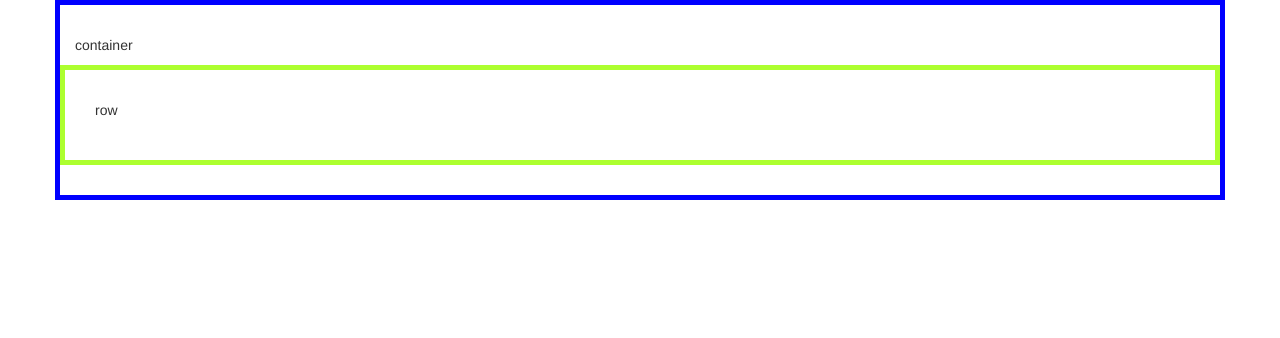
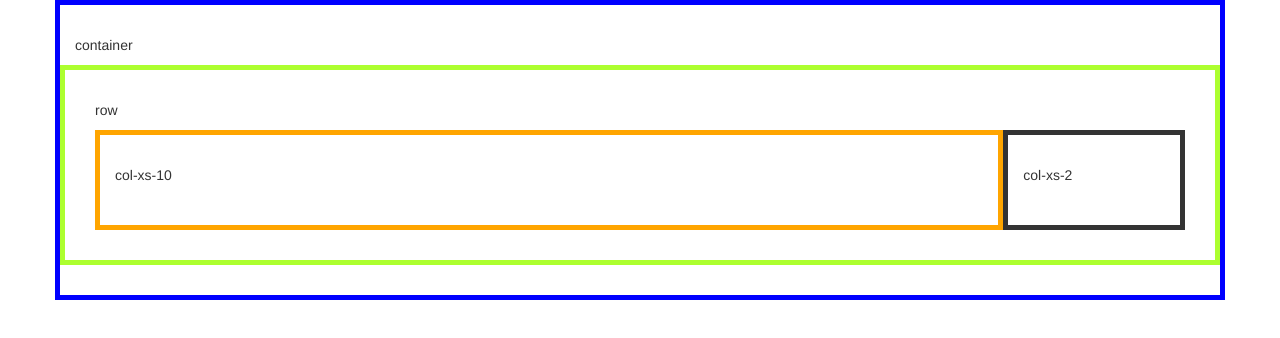
Before and after one commit to MarquezRoy/MarquezRportfolio2, a plain HTML site: page public_html/index.html in a window 1280 px wide. Drawn offline with Linux system fonts and the light colour scheme.

Commit message:
MAKE IT BETTER

```diff
--- a/public_html/css/custom-style.css
+++ b/public_html/css/custom-style.css
@@ -11,3 +11,7 @@ div{
 .row{
     border-color: greenyellow
 }
+
+.col-xs-10{
+    border-color: orange
+}
--- a/public_html/index.html
+++ b/public_html/index.html
@@ -18,6 +18,12 @@ and open the template in the editor.
             <p>container</p>
             <div class="row">
                 <p>row</p>
+                <div class="col-xs-10">
+                    <p>col-xs-10</p>
+                </div>
+                <div class="col-xs-2">
+                    <p>col-xs-2</p>
+                </div>
             </div>
         </div>
     </body>
```
